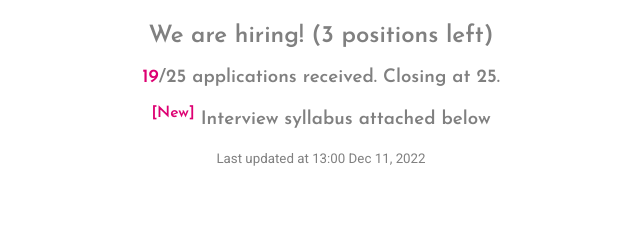
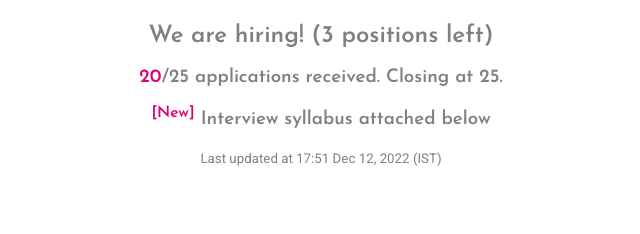
Before and after one commit to Hashimrasheed/testweb, a plain HTML site: page index.html in a window 1280 px wide. Shown: the part 377-611 px from the top of the page, 319-959 px from the left. Drawn offline with Linux system fonts and the light colour scheme.

Commit message:
update application count

```diff
--- a/index.html
+++ b/index.html
@@ -123,14 +123,16 @@
       <!-- <h2></h2> -->
       <h2 style="color: gray">We are hiring! (3 positions left)</h2>
       <h3 style="color: gray">
-        <span style="color: rgb(221, 0, 114)">19</span>/25 applications
+        <span style="color: rgb(221, 0, 114)">20</span>/25 applications
         received. Closing at 25.
       </h3>
       <h3 style="color: gray">
         <sup style="color: rgb(221, 0, 114)">[New]</sup> Interview syllabus
         attached below
       </h3>
-      <small style="color: gray">Last updated at 13:00 Dec 11, 2022</small>
+      <small style="color: gray"
+        >Last updated at 17:51 Dec 12, 2022 (IST)</small
+      >
     </div>
 
     <div class="container">
```
